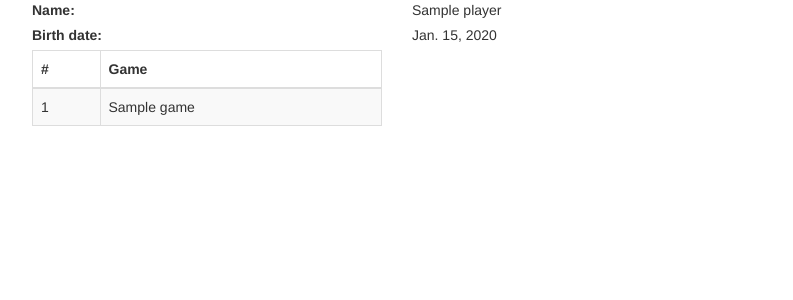
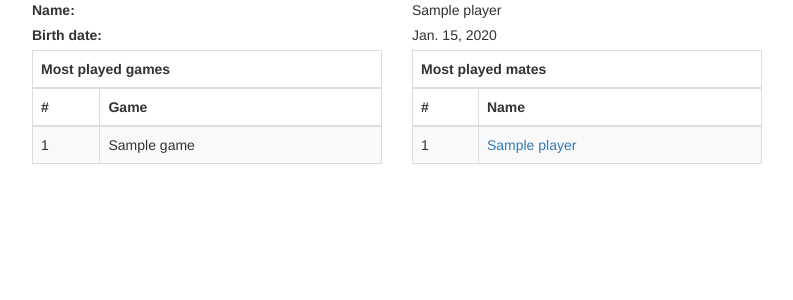
Before and after one commit to Alberdi/marcestats, a Django app: template bgplays/templates/bgplays/player.html in a window 1280 px wide. Shown: the top 300 px of the page, without its empty margins (53-846 px from the left). Run offline with Django 3.2, Linux system fonts and the light colour scheme; tables that the repository leaves empty hold one stand-in row (values such as "Sample post"); the template is opened without the code that fills it: values that come from a table or form of the project are taken from there, most other values are stand-ins (such as "Sample title", 1, 10 or a date in 2020); parts of the project's set-up code (start-up, migrations or seed data) failed here and were passed over; some libraries are stand-ins or nearby versions.

Commit message:
Added most_played_mates.

```diff
--- a/bgplays/templates/bgplays/player.html
+++ b/bgplays/templates/bgplays/player.html
@@ -37,11 +37,14 @@
                 <span>{{ player.birth_date }}</span>
             </div>
         </div>
+        <div class="row">
             {% if most_played_games %}
-            <div class="row">
                 <div class="col-lg-4">
                     <table class="table table-bordered table-striped">
                         <thead>
+                        <tr>
+                            <th colspan="2">Most played games</th>
+                        </tr>
                         <tr>
                             <th>#</th>
                             <th>Game</th>
@@ -57,9 +60,32 @@
                         </tbody>
                     </table>
                 </div>
+            {% endif %}
+            {% if most_played_mates %}
+                <div class="col-lg-4">
+                    <table class="table table-bordered table-striped">
+                        <thead>
+                        <tr>
+                            <th colspan="2">Most played mates</th>
+                        </tr>
+                        <tr>
+                            <th>#</th>
+                            <th>Name</th>
+                        </tr>
+                        </thead>
+                        <tbody>
+                        {% for player in most_played_mates %}
+                            <tr>
+                                <td>{{ player.count }}</td>
+                                <td><a href="{% url 'player' player_name=player.name %}">{{ player.name }}</a></td>
+                            </tr>
+                        {% endfor %}
+                        </tbody>
+                    </table>
                 </div>
             {% endif %}
         </div>
     </div>
+</div>
 </body>
 </html>
```
Also changed, not shown: bgplays/services.py (+21 -6 lines), bgplays/views.py (+6 -3 lines). Lines whose indentation alone changed are shown as unchanged.
